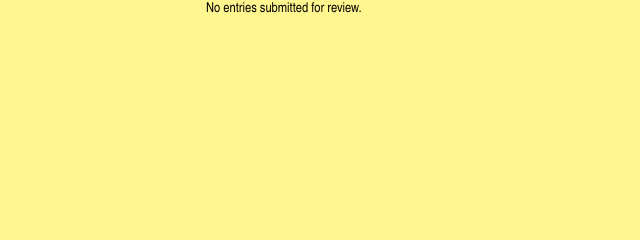
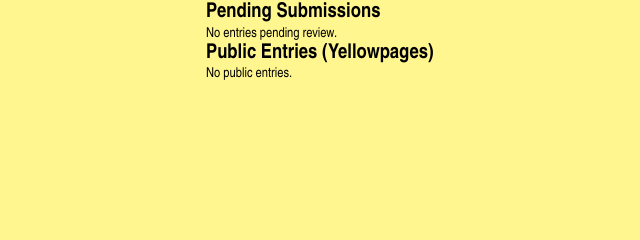
Before and after one commit to finn-mo/hyperindex, a FastAPI app: template server/templates/admin_panel.html in a window 1280 px wide. Shown: the part 79-319 px from the top of the page, without its empty margins (0-640 px from the left). Run offline with FastAPI, Linux system fonts and the light colour scheme; the template is opened without the code that fills it, so the values that code supplies are empty.

Commit message:
Split Approve/Reject and Edit logic in admin panel, allows admins to edit public entries after approval

```diff
--- a/server/api/main.py
+++ b/server/api/main.py
@@ -270,14 +270,20 @@ def admin_panel(
     if not user.is_admin:
         return RedirectResponse("/dashboard", status_code=302)
 
-    entries = db.query(Entry).filter(
+    pending_entries = db.query(Entry).filter(
         Entry.submitted_to_public == True,
         Entry.is_public == False
     ).order_by(Entry.id.desc()).all()
+
+    public_entries = db.query(Entry).filter(
+        Entry.is_public == True
+    ).order_by(Entry.id.desc()).all()
+
     return templates.TemplateResponse("admin_panel.html", {
         "request": request,
         "user": user,
-        "entries": entries,
+        "pending_entries": pending_entries,
+        "public_entries": public_entries,
     })
 
 
--- a/server/templates/admin_panel.html
+++ b/server/templates/admin_panel.html
@@ -9,21 +9,13 @@
     <h1>Admin Panel</h1>
     <p>Welcome, {{ user.username }}!</p>
 
-  {% for entry in entries %}
+    <h2>Pending Submissions</h2>
+    {% for entry in pending_entries %}
     <div class="card">
         <h3>{{ entry.title }}</h3>
         <p><a href="{{ entry.url }}" target="_blank">{{ entry.url }}</a></p>
         <p><strong>Owner:</strong> {{ entry.owner.username }}</p>
         <p>{{ entry.notes }}</p>
-
-      <div class="badges">
-        {% if entry.is_public %}
-          <span class="badge">Approved</span>
-        {% else %}
-          <span class="badge">Pending Review</span>
-        {% endif %}
-      </div>
-
         <div class="actions">
         <form method="POST" action="/admin/approve/{{ entry.id }}">
             <button type="submit">Approve</button>
@@ -31,13 +23,25 @@
         <form method="POST" action="/admin/reject/{{ entry.id }}">
             <button type="submit">Reject</button>
         </form>
+        </div>
+    </div>
+    {% else %}
+    <p>No entries pending review.</p>
+    {% endfor %}
+
+    <h2>Public Entries (Yellowpages)</h2>
+    {% for entry in public_entries %}
+    <div class="card">
+        <h3>{{ entry.title }}</h3>
+        <p><a href="{{ entry.url }}" target="_blank">{{ entry.url }}</a></p>
+        <p><strong>Owner:</strong> {{ entry.owner.username }}</p>
+        <p>{{ entry.notes }}</p>
         <form method="GET" action="/entries/{{ entry.id }}/edit">
         <button type="submit">Edit</button>
         </form>
     </div>
-    </div>
     {% else %}
-    <p>No entries submitted for review.</p>
+    <p>No public entries.</p>
     {% endfor %}
 </body>
 </html>
```
Lines whose indentation alone changed are shown as unchanged.
